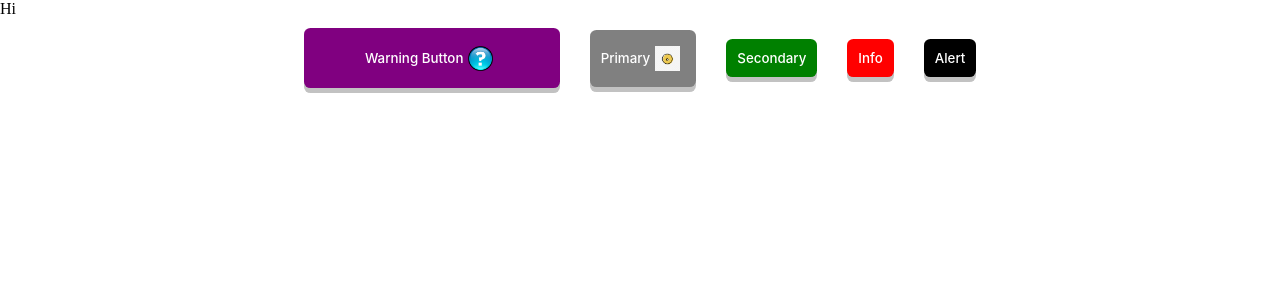
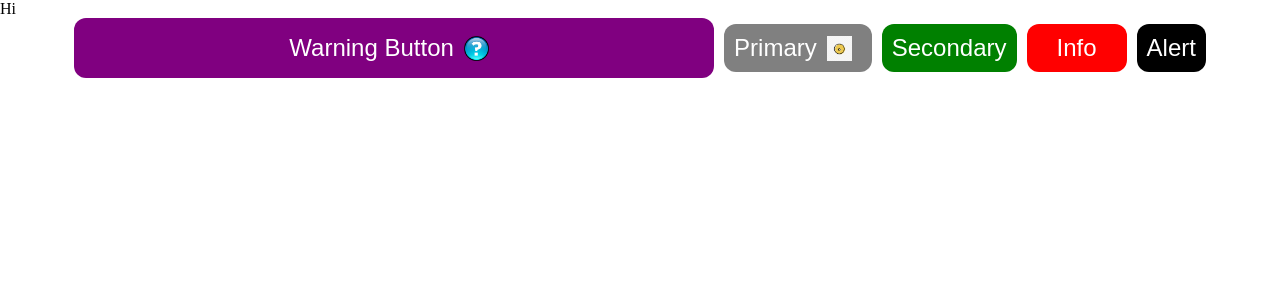
Before and after one commit to nishanbaniya/AI-Voice-Chatbot-Nishan, a React (Create React App) app: page / in a window 1280 px wide. Shown: the top 300 px of the page. Built offline with nearby package versions, Linux system fonts and the light colour scheme.

Commit message:
button_final

```diff
--- a/src/App.js
+++ b/src/App.js
@@ -11,10 +11,10 @@ function App() {
 
     <div style={{display:"flex", alignItems:"center", justifyContent:"center", gap:"10px"}}>
 
-    <Button bgcolor="purple" btext="Warning Button" bwidth="20%" bheight="60px" imgSrc={imageSource1} imgHeight="25px" imgWidth="25px" > </Button>
+    <Button bgcolor="purple" btext="Warning Button" bwidth="50%" bheight="60px" imgSrc={imageSource1} imgHeight="25px" imgWidth="25px" > </Button>
     <Button bgcolor="grey" btext="Primary" imgSrc={imageSource2}>  </Button>
     <Button bgcolor="green" btext="Secondary"></Button>
-    <Button bgcolor="red" btext="Info">  </Button>
+    <Button bgcolor="red" btext="Info" padding="10px 30px" hoverColor="black">  </Button>
     <Button bgcolor="black" btext="Alert">  </Button>
     </div>
     </>
--- a/src/components/button/Button.js
+++ b/src/components/button/Button.js
@@ -1,48 +1,22 @@
 import React from 'react'
+import "./button.css"
 
-const Button = ({bheight, bwidth, btext="Button", bgcolor="blue",imgSrc, imgHeight="25px", imgWidth="25px" } ) => {
+const Button = ({bheight, bwidth, btext="Button", bgcolor="blue",imgSrc, imgHeight="25px", imgWidth="25px", padding="10px", bradius="12px", hoverColor="aqua" } ) => {
   return (
 
     <>
-    <button className="custom-button" style={{background:bgcolor, height:bheight, width:bwidth,
-      margin:"10px",
-      color:"white",
-      padding:"10px",
-      position:"relative",
-      display:"inline-flex",
-      alignItems:"center",
-      justifyContent:"center",
-      textAlign:"center",
-      textDecoration:"none",
-      verticalAlign:"middle",
-      cursor:"pointer",
-      userSelect:"none",
-      borderRadius:"0.4rem",
-      boxShadow: "0 5px #9999",
-      fontFamily:"Inter, sans-serif",
-      fontWeight:500,
-      border:"1px solid transparent"
-      }}
+    <button className="button" style={{backgroundColor:bgcolor, height:bheight, width:bwidth, padding:padding ,borderRadius:bradius}}
 
           onMouseOver={(e) => {
-        e.target.style.backgroundColor = "#0066cc";
-        e.target.style.color = "black"; // Change text color on hover
+            e.target.style.backgroundColor = hoverColor;
           }}
 
           onMouseOut={(e) => {
             e.target.style.backgroundColor = bgcolor;
-        e.target.style.color = "white"; // Revert text color on mouse out
           }}>
+
           {btext}
-          {imgSrc && <img src={imgSrc} alt="Button Icon" style={{ margin: '5px', height:imgHeight, width:imgWidth }} />} </button>
-
-      <style>
-        {`
-          .custom-button:active {
-            transform: scale(0.95);
-          }
-        `}
-      </style>
+          {imgSrc && <img src={imgSrc} alt="Button Icon" style={{margin:"0 10px", height:imgHeight, width:imgWidth }} />} </button>
       </>
   )
 }
--- /dev/null
+++ b/src/components/button/button.css
@@ -0,0 +1,16 @@
+.button {
+  font-size: 24px;
+  text-align: center;
+  cursor: pointer;
+  outline: none;
+  color: #fff;
+  border: none;
+  border-radius: 15px;
+  display: flex;
+  align-items: center;
+  justify-content: center;
+}
+
+.button:active {
+  transform: translateY(4px);
+}
```
Lines whose indentation alone changed are shown as unchanged.
